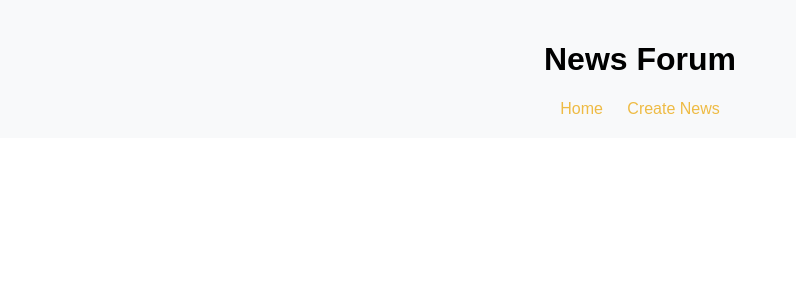
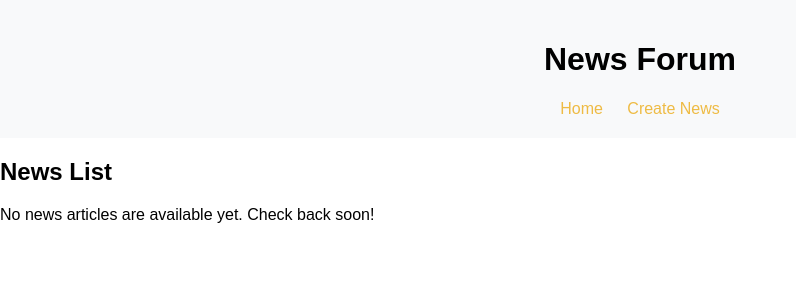
Before and after one commit to Ozi-cheri/news-forum, a Django app: page / in a window 1280 px wide. Shown: the top 300 px of the page, without its empty margins (0-796 px from the left). Run offline with Django 3.2, Linux system fonts and the light colour scheme.

Commit message:
Update news_list.html in news app

```diff
--- a/news/templates/news/news_list.html
+++ b/news/templates/news/news_list.html
@@ -15,5 +15,9 @@
             <a href="/news/create/">Create News</a>
         </nav>
     </header>
+    <section>
+        <h2>News List</h2>
+        <p>No news articles are available yet. Check back soon!</p>
+    </section>
 </body>
 </html>
```
